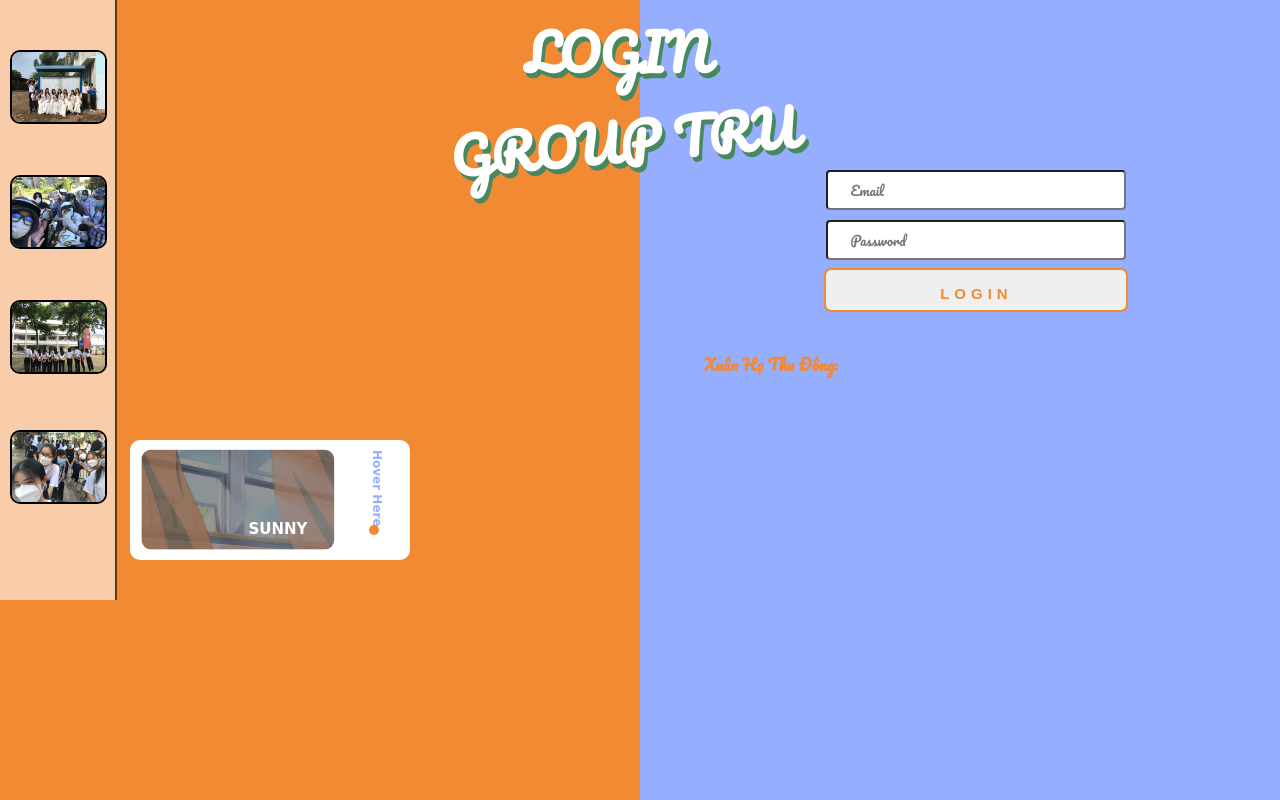
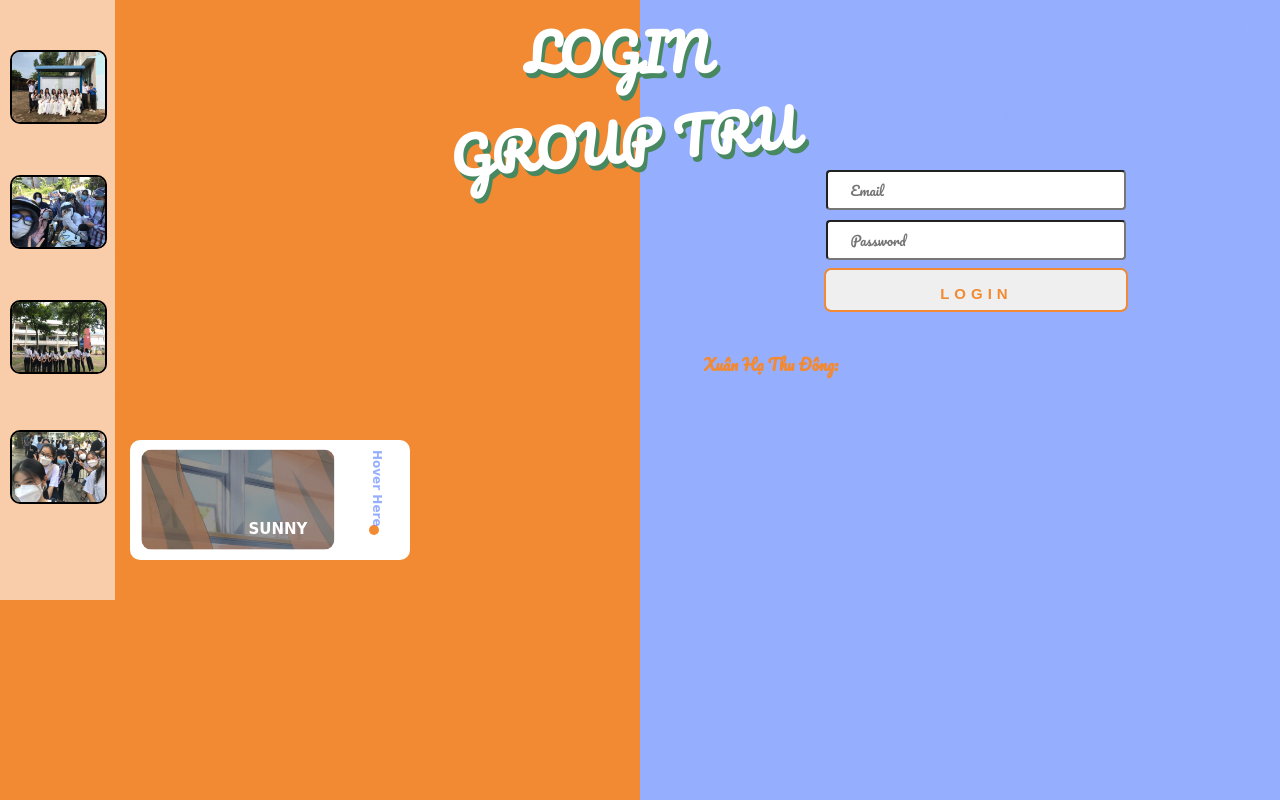
Before and after one commit to Grouptru/signin, a plain HTML site: page index.html in a window 1280 px wide. Drawn offline with Linux system fonts and the light colour scheme.

Commit message:
Update style.css

```diff
--- a/style.css
+++ b/style.css
@@ -213,7 +213,6 @@ body{
   left: 0;
   height: 600px;
   width: 115px;
-  border-right: 2px solid black;
 
 }
 
```
